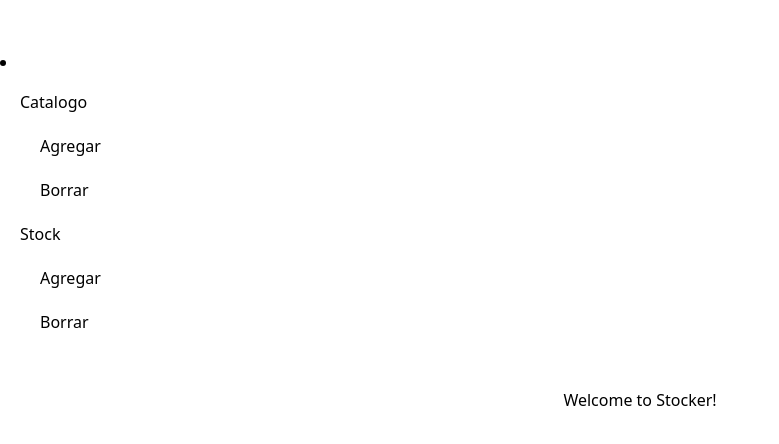
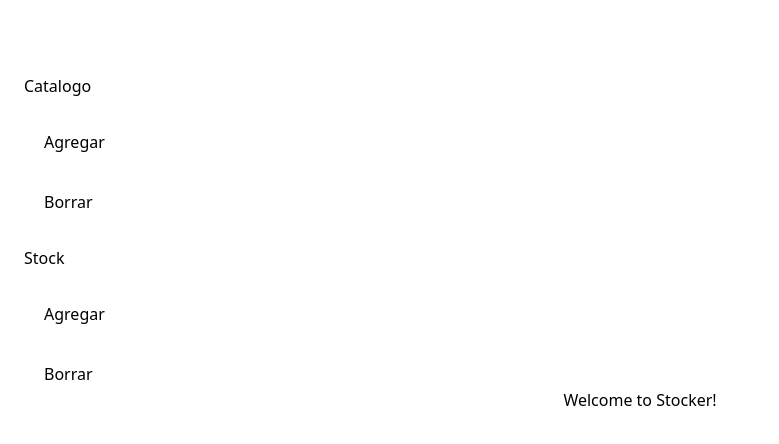
Before and after one commit to tomasbirbe/stocker, a Next.js app: page / in a window 1280 px wide. Both pictures are taken after a click on the button 28 px from the left and 32 px from the top of the page. Shown: the top 444 px of the page, without its empty margins (0-779 px from the left). Built offline with nearby package versions, Linux system fonts and the light colour scheme.

Commit message:
main: add styles for nav menu

```diff
--- a/app/Nav.tsx
+++ b/app/Nav.tsx
@@ -19,7 +19,8 @@ export default function Nav() {
               <AiOutlineArrowLeft color="white" size={20} />
             </button>
           </div>
-          <NavSubMenu className="pt-4">
+          <ul>
+            <ul className="pt-4 pl-4 flex flex-col gap-4">
               <NavLink href="/catalogue">Catalogo</NavLink>
               <NavSubMenu>
                 <NavLink href="/catalogue/add">Agregar</NavLink>
@@ -30,7 +31,8 @@ export default function Nav() {
                 <NavLink href="/stock/add">Agregar</NavLink>
                 <NavLink href="/stock/delete">Borrar</NavLink>
               </NavSubMenu>
-          </NavSubMenu>
+            </ul>
+          </ul>
         </nav>
       ) : (
         <button className="absolute top-5 left-4 h-fit w-fit" onClick={toggleNav}>
--- a/app/NavLink.tsx
+++ b/app/NavLink.tsx
@@ -2,7 +2,7 @@ import Link from "next/link";
 
 export default function NavLink({ children, href }: { children: React.ReactNode; href: string }) {
   return (
-    <li>
+    <li className="dark:hover:bg-primary-dark px-2 py-2 rounded-[6px] inline-block w-fit">
       <Link href={href}>{children}</Link>
     </li>
   );
--- a/app/NavSubMenu.tsx
+++ b/app/NavSubMenu.tsx
@@ -8,9 +8,9 @@ export default function NavSubMenu({
   className?: string;
 }) {
   return (
-    <li>
+    <li className="">
       <p>{title}</p>
-      <ul className={`${className} pl-5 flex flex-col gap-5`}>{children}</ul>
+      <ul className={`${className} pl-5 flex flex-col gap-5 w-fit`}>{children}</ul>
     </li>
   );
 }
--- a/tailwind.config.js
+++ b/tailwind.config.js
@@ -5,16 +5,16 @@ module.exports = {
     extend: {
       colors: {
         primary: {
-          light: "#645DD7",
-          dark: "#645DD7",
+          light: "#4f6bed",
+          dark: "#4f6bed",
         },
         secondary: {
-          light: "#D6625C",
-          dark: "#D6625C",
+          light: "#50D5ED",
+          dark: "#50D5ED",
         },
         accent: {
-          light: "#5CD662",
-          dark: "#5CD662",
+          light: "#9B50ED",
+          dark: "#9B50ED",
         },
         light: "#fff",
         dark: "#000",
```
Lines whose indentation alone changed are shown as unchanged.
